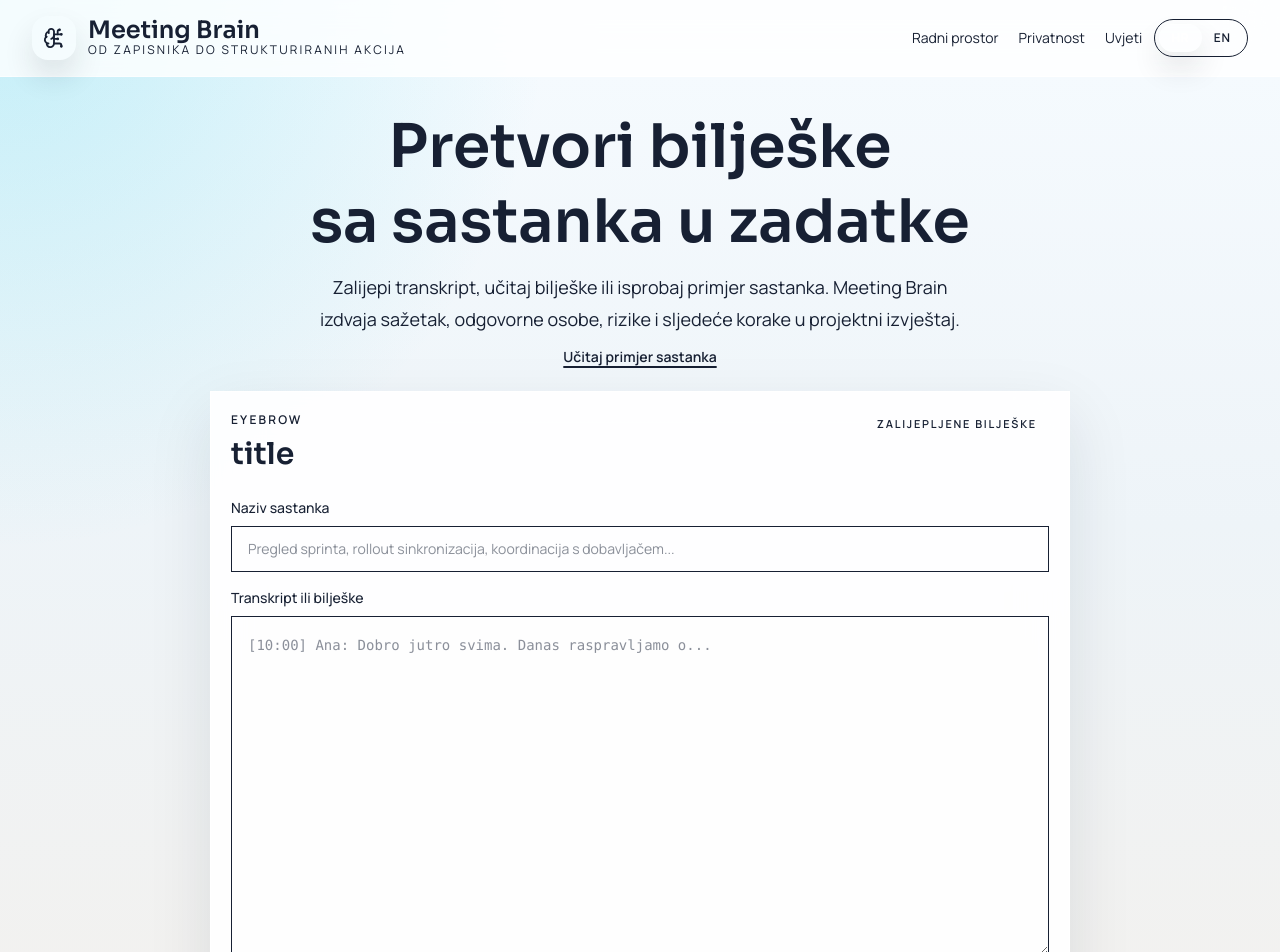
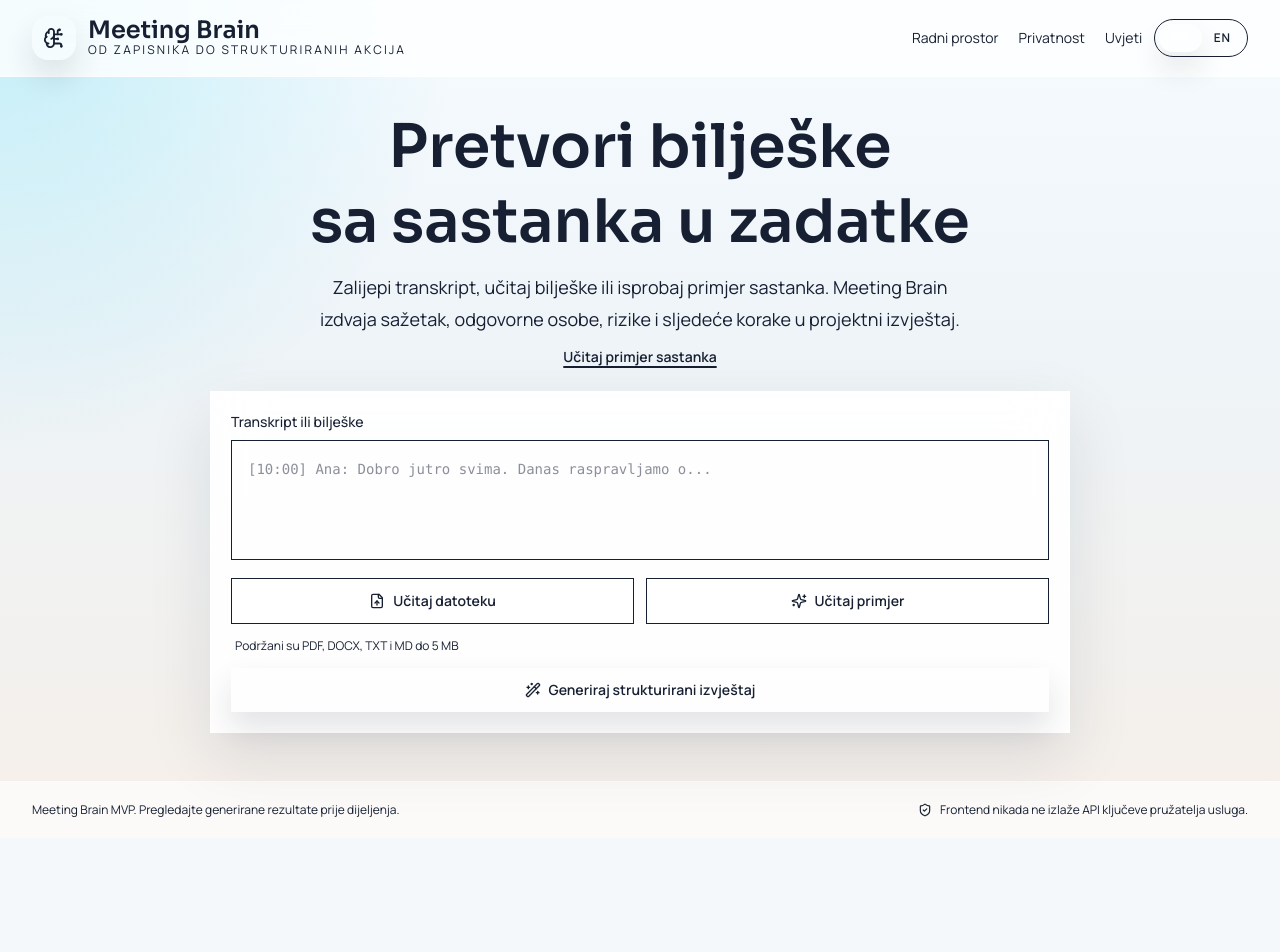
Before and after one commit to gorankolak/meeting-brain, a React (Vite) app: page / in a window 1280 px wide. Shown: the top 952 px of the page. After the commit the page ends 838 px from the top, so only its background shows below. Built offline with nearby package versions, Linux system fonts and the light colour scheme.

Commit message:
feat(input): streamline landing form for above-the-fold use

```diff
--- a/src/components/meeting/MeetingInputPanel.jsx
+++ b/src/components/meeting/MeetingInputPanel.jsx
@@ -1,3 +1,4 @@
+import { useEffect, useRef } from "react";
 import { AlertCircle, FileUp, Sparkles, WandSparkles } from "lucide-react";
 import { useTranslation } from "react-i18next";
 import { Button } from "../ui/Button";
@@ -9,50 +10,40 @@
   error
 }) {
   const { t } = useTranslation(["home", "common", "example"]);
+  const textareaRef = useRef(null);
   const {
-    meetingTitle,
     inputText,
-    sourceType,
     fileName,
-    setMeetingTitle,
     setInputText,
     handleFileUpload,
     loadExample
   } = meetingInput;
 
+  function autoResizeTextarea() {
+    const textarea = textareaRef.current;
+    if (!textarea) return;
+
+    textarea.style.height = "auto";
+    textarea.style.height = `${Math.max(120, Math.min(textarea.scrollHeight, 300))}px`;
+  }
+
+  useEffect(() => {
+    const frame = requestAnimationFrame(autoResizeTextarea);
+    return () => cancelAnimationFrame(frame);
+  }, [inputText]);
+
   return (
-    <section className="rounded-[--radius-panel] border border-white/80 bg-white/90 p-5 shadow-[var(--shadow-card)] backdrop-blur-xl">
-      <div className="flex flex-col gap-3 sm:flex-row sm:items-start sm:justify-between sm:gap-4">
-        <div className="min-w-0 flex-1">
-          <p className="text-xs font-semibold uppercase tracking-[0.18em] text-[--color-accent]">
-            {t("home:eyebrow")}
-          </p>
-          <h1 className="mt-2 font-display text-3xl font-semibold leading-tight text-[--color-ink]">
-            {t("home:title")}
-          </h1>
-        </div>
-        <span className="self-start rounded-full bg-[--color-panel] px-3 py-1 text-[11px] font-semibold uppercase tracking-[0.16em] text-[--color-muted] sm:shrink-0">
-          {t(`home:sourceTypes.${sourceType}`)}
-        </span>
-      </div>
-
-      <div className="mt-6 space-y-4">
-        <label className="block">
-          <span className="mb-2 block text-sm font-medium text-[--color-ink]">{t("home:fields.meetingTitle")}</span>
-          <input
-            className="w-full rounded-[--radius-button] border border-[--color-border] bg-[--color-panel] px-4 py-3 text-sm outline-none transition focus:border-[--color-accent]"
-            onChange={(event) => setMeetingTitle(event.target.value)}
-            placeholder={t("home:placeholders.meetingTitle")}
-            value={meetingTitle}
-          />
-        </label>
-
+    <section className="rounded-[--radius-panel] border border-white/80 bg-white/92 p-4 shadow-[var(--shadow-card)] backdrop-blur-xl sm:p-5">
+      <div className="space-y-3">
         <label className="block">
           <span className="mb-2 block text-sm font-medium text-[--color-ink]">{t("home:fields.transcript")}</span>
           <textarea
-            className="min-h-[340px] w-full rounded-[--radius-panel] border border-[--color-border] bg-[--color-panel] px-4 py-4 font-mono text-sm leading-6 text-[--color-ink] outline-none transition focus:border-[--color-accent]"
+            className="min-h-[120px] max-h-[300px] w-full resize-none overflow-y-auto rounded-[--radius-panel] border border-[--color-border] bg-[--color-panel] px-4 py-4 font-mono text-sm leading-6 text-[--color-ink] outline-none transition focus:border-[--color-accent]"
             onChange={(event) => setInputText(event.target.value)}
+            onInput={() => requestAnimationFrame(autoResizeTextarea)}
             placeholder={t("home:placeholders.transcript")}
+            ref={textareaRef}
+            rows={1}
             value={inputText}
           />
         </label>
@@ -74,15 +65,19 @@
             tone="ghost"
           >
             <Sparkles size={16} />
-            {t("example:loadExampleMeeting")}
+            {t("home:buttons.loadExample")}
           </Button>
         </div>
 
-        <div className="rounded-[--radius-button] border border-dashed border-[--color-border] bg-[--color-panel] px-4 py-3 text-xs uppercase tracking-[0.16em] text-[--color-muted]">
-          {fileName ? t("home:helper.loadedFile", { fileName }) : t("home:helper.supportedFiles")}
-        </div>
-
-        <p className="text-xs leading-6 text-[--color-muted]">{t("example:helperText")}</p>
+        {fileName ? (
+          <div className="rounded-[--radius-button] bg-[--color-panel] px-3 py-2 text-xs text-[--color-muted]">
+            {t("home:helper.loadedFile", { fileName })}
+          </div>
+        ) : (
+          <p className="px-1 text-xs leading-5 text-[--color-muted]">
+            {t("home:helper.supportedFiles")}
+          </p>
+        )}
 
         {error ? (
           <div className="flex items-start gap-2 rounded-[--radius-button] border border-red-200 bg-red-50 px-4 py-3 text-sm text-red-700">
```
